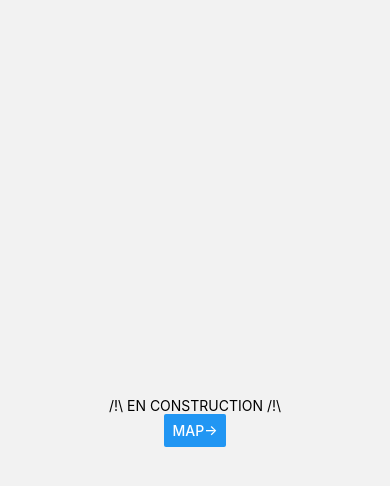
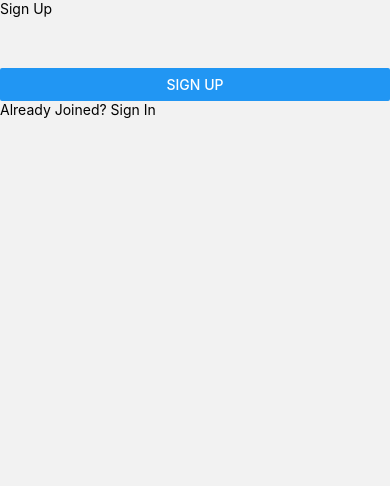
Before and after one commit to lcrxmr/Greeat-front, a React Native app: screen /SignUp in a window 390 px wide. Shown: the top 486 px of the page. Built offline with nearby package versions, Linux system fonts and the light colour scheme.

Commit message:
signfront

```diff
--- a/App.js
+++ b/App.js
@@ -7,7 +7,7 @@ import { NavigationContainer } from "@react-navigation/native";
 import { createMaterialTopTabNavigator } from "@react-navigation/material-top-tabs";
 import { Image } from "react-native";
 import { createStore, combineReducers } from "redux";
-
+import { provider, Provider } from "react-redux";
 import Svg, {
   G,
   Path,
@@ -20,7 +20,7 @@ import Svg, {
   Text,
 } from "react-native-svg";
 // import SvgUri from 'react-native-svg-uri-updated';
-
+import token from "./reducers/token";
 import { LogBox } from "react-native";
 LogBox.ignoreLogs(["Warning: ..."]);
 LogBox.ignoreAllLogs();
@@ -42,21 +42,25 @@ import MyEventsPublic from "./screens/MyEventsPublic";
 import MyRecipe from "./screens/MyRecipe";
 import EditProfil from "./screens/editProfilScreen";
 import Create from "./screens/CreateEventScreen";
-import { useFonts } from 'expo-font';
-import RestaurantDetailScreen from './screens/RestaurantDetailScreen'
-import RestaurantListScreen from './screens/RestaurantListScreen'
+import { useFonts } from "expo-font";
+import RestaurantDetailScreen from "./screens/RestaurantDetailScreen";
+import RestaurantListScreen from "./screens/RestaurantListScreen";
+import SignIn from "./screens/SignIn";
+import SignUp from "./screens/SignUp";
+import ForgetPassword from "./screens/ForgetPasswordScreen";
+import MapScreen from "./screens/MapScreen";
+
+const store = createStore(combineReducers({ token }));
 
 //? Function to display logo
 function Logo() {
   return (
-
     <Svg
       xmlns="http://www.w3.org/2000/svg"
       xmlnsXlink="http://www.w3.org/1999/xlink"
       width={131.3}
       height={80.2}
       viewBox="21 -6 131.3 80.2"
-
     >
       <Defs>
         <LinearGradient
@@ -138,7 +142,6 @@ function Logo() {
         </G>
       </G>
     </Svg>
-
   );
 }
 
@@ -598,8 +601,8 @@ function BottomNavigator() {
           }
         },
 
-        tabBarHideOnKeyboard: true,           // Warning corrected due to previous code deprecated
-        tabBarActiveTintColor: "#011936",     // Use a real color code, not only #
+        tabBarHideOnKeyboard: true, // Warning corrected due to previous code deprecated
+        tabBarActiveTintColor: "#011936", // Use a real color code, not only #
         tabBarInactiveTintColor: "#AEB1B5",
         tabBarStyle: [
           {
@@ -631,15 +634,22 @@ function BottomNavigator() {
 
 export default function App() {
   return (
+    <Provider store={store}>
       <NavigationContainer>
         <Stack.Navigator screenOptions={{ headerShown: false }}>
-        <Stack.Screen name="Home" component={HomeScreen} />
+          <Stack.Screen name="SignIn" component={SignIn} />
+          <Stack.Screen name="SignUp" component={SignUp} />
+          <Stack.Screen name="ForgetPassword" component={ForgetPassword} />
+          <Stack.Screen name="MapScreen" component={MapScreen} />
           <Stack.Screen
             name="ProfileFromMenu"
             component={Profile}
             options={{ header: true }}
           />
-        <Stack.Screen name="RestaurantDetailScreen" component={RestaurantDetailScreen} />
+          <Stack.Screen
+            name="RestaurantDetailScreen"
+            component={RestaurantDetailScreen}
+          />
           <Stack.Screen name="MyEventsPublic" component={MyEventsPublic} />
           <Stack.Screen name="MyRecipe" component={MyRecipe} />
           <Stack.Screen name="editProfil" component={EditProfil} />
@@ -647,5 +657,6 @@ export default function App() {
           <Stack.Screen name="BottomNavigator" component={BottomNavigator} />
         </Stack.Navigator>
       </NavigationContainer>
+    </Provider>
   );
 }
--- a/package.json
+++ b/package.json
@@ -50,7 +50,7 @@
     "react-native-tab-view": "^3.1.1",
     "react-native-vector-icons": "^9.1.0",
     "react-native-web": "0.17.7",
-    "react-redux": "^8.0.1",
+    "react-redux": "^8.0.2",
     "redux": "^4.2.0",
     "simple-carousel-react-native": "^1.0.2",
     "switch-button-react-native": "^1.0.3",
--- /dev/null
+++ b/reducers/token.js
@@ -0,0 +1,7 @@
+export default function(token = '', action){
+    if(action.type == 'addToken'){
+        return action.token
+    } else {
+        return token
+    }
+}
--- /dev/null
+++ b/screens/ForgetPasswordScreen.js
@@ -0,0 +1,30 @@
+import React, { useState } from "react";
+import { ScrollView, TextInput, Text } from "react-native";
+import { connect } from "react-redux";
+
+export default function ForgetPassword(props) {
+  const [email, setEmail] = useState("");
+
+  return (
+    <ScrollView
+      contentContainerStyle={{
+        flex: 1,
+        justifyContent: "center",
+        marginVertical: 100,
+      }}
+    >
+      <Text>Renitialiser mot de passe</Text>
+
+      <TextInput
+        name="EMAIL"
+        value={email}
+        // setValue={setEmail}
+        autoCompleteType="email"
+        keyboardType="email-address"
+        onChangeText={(val) => setEmail(val)}
+      />
+
+      <Button title="Renitialiser mot de passe" />
+    </ScrollView>
+  );
+}
--- /dev/null
+++ b/screens/SignIn.js
@@ -0,0 +1,111 @@
+import React, { useState } from "react";
+import {  ScrollView, Button, TextInput, Text } from "react-native";
+import { connect } from "react-redux";
+
+// import Logo from "../components/Logo";
+
+function SignIn (props)  {
+  const [email, setEmail] = useState("");
+  const [password, setPassword] = useState("");
+  // const [userExists, setUserExists] = useState(false);
+
+  const [errorsSignin, setErrorsSignin] = useState([]);
+
+  console.log(email),
+  console.log(password)
+
+  var handleSubmitSignIn = async () => {
+    const data = await fetch("http://192.168.43.193:3000/sign-in", {
+      method: "POST",
+      headers: { "Content-Type": "application/x-www-form-urlencoded" },
+      body: `email=${email}&password=${password}`,
+    });
+
+    const body = await data.json();
+    console.log (body);
+
+
+      if (body.result == true) {
+        props.addToken(body.token);
+        // setUserExists(true);
+        props.navigation.navigate("MapScreen");
+      } else {
+        setErrorsSignin(body.error);
+      }}
+
+
+    // if (userExists) {
+    //   console.log("utilisateur existe");
+    //    props.navigation.navigate("MapScreen");
+    // };
+
+    var tabErrorsSignin = errorsSignin.map((error, i) => {
+      return (<Text>{error}</Text>);
+    });
+
+  return (
+    <ScrollView
+      contentContainerStyle={{
+        flex: 1,
+        justifyContent: "center",
+        marginVertical: 100,
+      }}
+    >
+
+
+      <Text>Sign In</Text>
+
+      <TextInput
+        name="EMAIL"
+        value={email}
+        // setValue={setEmail}
+        autoCompleteType="email"
+        keyboardType="email-address"
+        onChangeText={(val) => setEmail(val)}
+      />
+      <TextInput
+        name="PASSWORD"
+         value={password}
+        // setValue={setPassword}
+         secureTextEntry={true}
+         autoComplteType="password"
+        onChangeText={(val) => setPassword(val)}
+      />
+
+      <Button
+
+        title="Sign In"
+        onPress={() => {
+          handleSubmitSignIn();
+
+        }}
+      />
+
+      {tabErrorsSignin}
+
+      <Text>
+        Not yet registred ?{" "}
+        <Text
+          onPress={() => props.navigation.navigate("SignUp")}
+          color="#ff2222"
+        >
+          Sign Up
+        </Text>
+      </Text>
+      <Text style={{ marginTop: 10 } } onPress={() => props.navigation.navigate("ForgetPassword")}>Forgot password? </Text>
+    </ScrollView>
+  );
+};
+
+
+function mapDispatchToProps(dispatch){
+  return {
+    addToken: function(token){
+      dispatch({type: 'addToken', token: token})
+    },
+  };
+}
+export default connect(
+  null,
+  mapDispatchToProps
+)(SignIn);
--- /dev/null
+++ b/screens/SignUp.js
@@ -0,0 +1,101 @@
+import React, { useState } from "react";
+import { View, TextInput, Button, Text } from "react-native";
+import { connect } from "react-redux";
+import MapScreen from "./MapScreen";
+// import SubmitButton from "../components/SubmitButton";
+
+// import Logo from "../components/Logo";
+
+const SignUp = (props) => {
+  const [name, setName] = useState("");
+  const [email, setEmail] = useState("");
+  const [password, setPassword] = useState("");
+  // const [userExists, setUserExists] = useState(false);
+
+  const [listErrorsSignup, setErrorsSignup] = useState([]);
+
+  var handleSubmitSignUp = async () => {
+    const data = await fetch("http://192.168.43.193:3000/sign-up", {
+      method: "POST",
+      headers: { "Content-Type": "application/x-www-form-urlencoded" },
+      body: `username=${name}&email=${email}&password=${password}`,
+    });
+    const body = await data.json();
+
+    if (body.result == true) {
+      props.addToken(body.token);
+      props.navigation.navigate("MapScreen");
+    } else {
+
+      setErrorsSignup(body.error);
+    }
+  };
+
+  var tabErrorsSignup = listErrorsSignup.map((error, i) => {
+    return <Text>{error}</Text>;
+  });
+
+  return (
+    <View
+      contentContainerStyle={{
+        flex: 1,
+        justifyContent: "center",
+        marginVertical: 100,
+      }}
+    >
+      {/* <Logo /> */}
+
+      <Text>Sign Up</Text>
+
+      <TextInput
+        name="NAME"
+        value={name}
+        autoCapitalize="words"
+        autoCorrect={false}
+        onChangeText={(val) => setName(val)}
+      />
+      <TextInput
+        name="EMAIL"
+        value={email}
+        autoCompleteType="email"
+        keyboardType="email-address"
+        onChangeText={(val) => setEmail(val)}
+      />
+      <TextInput
+        name="PASSWORD"
+        value={password}
+        secureTextEntry={true}
+        autoComplteType="password"
+        onChangeText={(val) => setPassword(val)}
+      />
+
+      <Button
+        title="Sign Up"
+        onPress={() => {
+          handleSubmitSignUp();
+        }}
+      />
+
+      {tabErrorsSignup}
+
+      <Text>
+        <Text>Already Joined? </Text>
+        <Text
+          onPress={() => props.navigation.navigate("SignIn")}
+          color="#ff2222"
+        >
+          Sign In
+        </Text>
+      </Text>
+    </View>
+  );
+};
+
+function mapDispatchToProps(dispatch) {
+  return {
+    addToken: function (token) {
+      dispatch({ type: "addToken", token: token });
+    },
+  };
+}
+export default connect(null, mapDispatchToProps)(SignUp);
```
Also changed, not shown: screens/VerificationRenitialisationPass.js (added, +51 -0 lines), 1 other file (tests, documents, lock files or other folders). Lines whose indentation alone changed are shown as unchanged.
